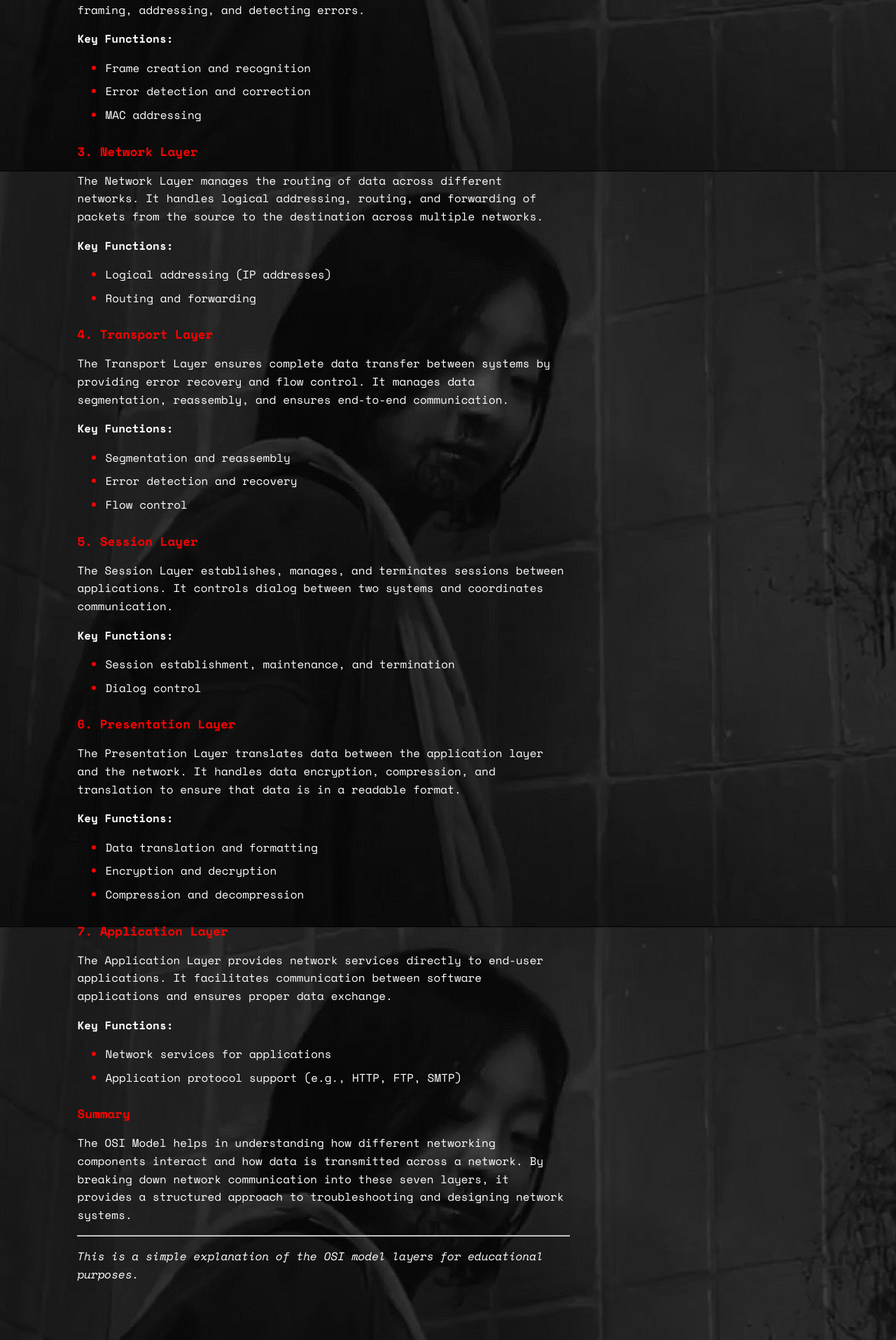
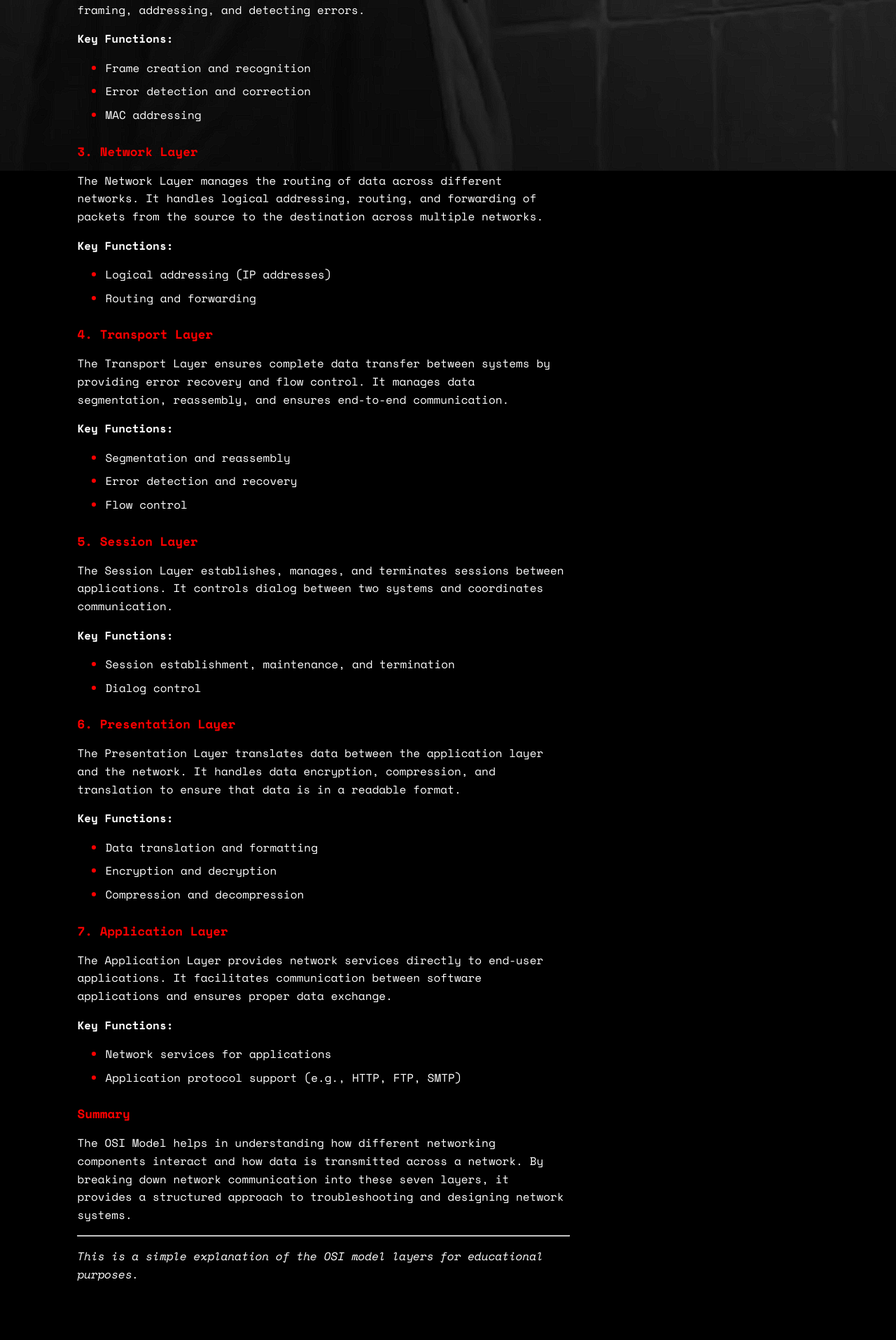
Before and after one commit to azraeldeathangel/azraeldeathangel.github.io, a Jekyll site: the page built from _posts/2024-09-19-welcome-to-jekyll.markdown, in a window 1280 px wide. Shown: the part 835-2750 px from the top of the page at 70% size. Built offline with Jekyll 4.4.1, drawn with Linux system fonts in a browser that asks for light colours.

Commit message:
Update style.css

```diff
--- a/assets/styles/style.css
+++ b/assets/styles/style.css
@@ -4,6 +4,8 @@
 body {
     background-color: #000000; /* Background color black */
     background-image: url('/assets/wallpaper/background.png');
+    background-attachment: fixed; /* Keep the image fixed in place */
+    background-repeat: no-repeat; /* Prevent the image from repeating */
     color: #FFFFFF; /* Text color */
     font-family: 'Space Mono', monospace;
     line-height: 1.6;
```
